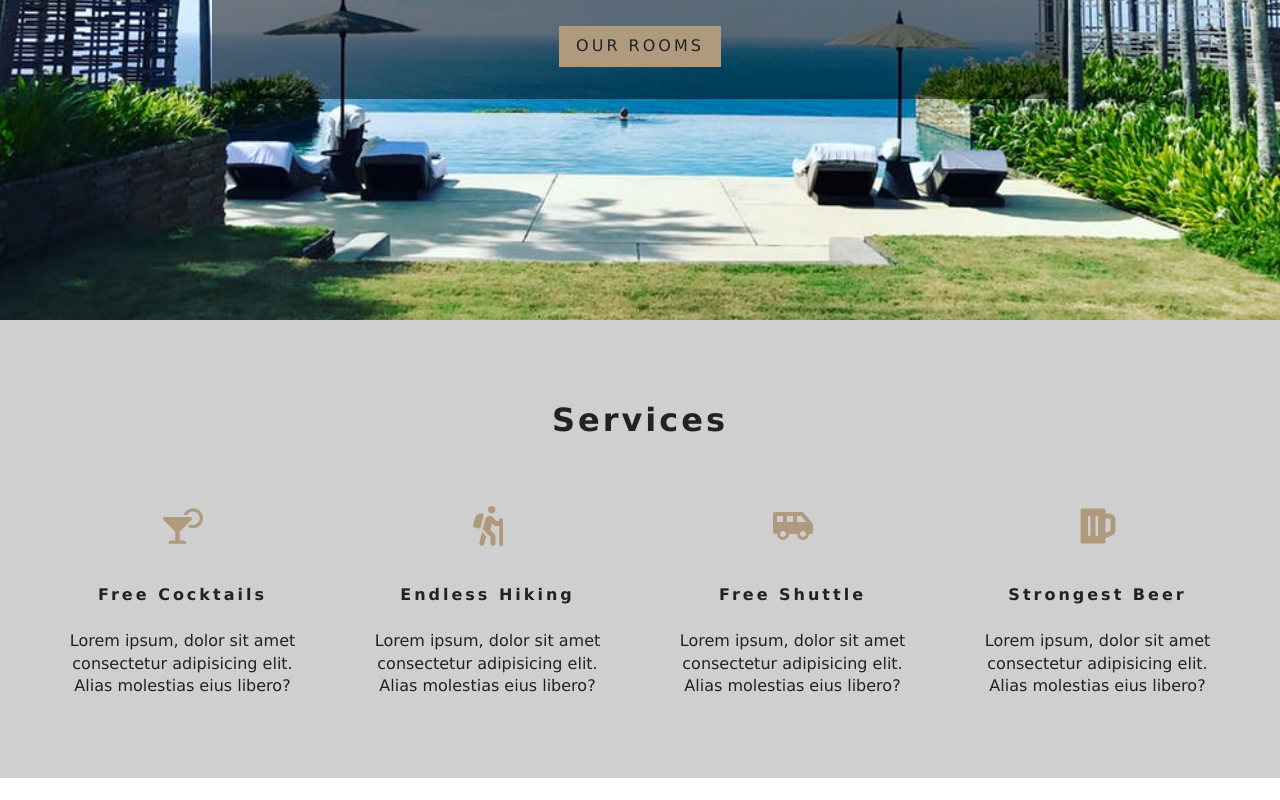
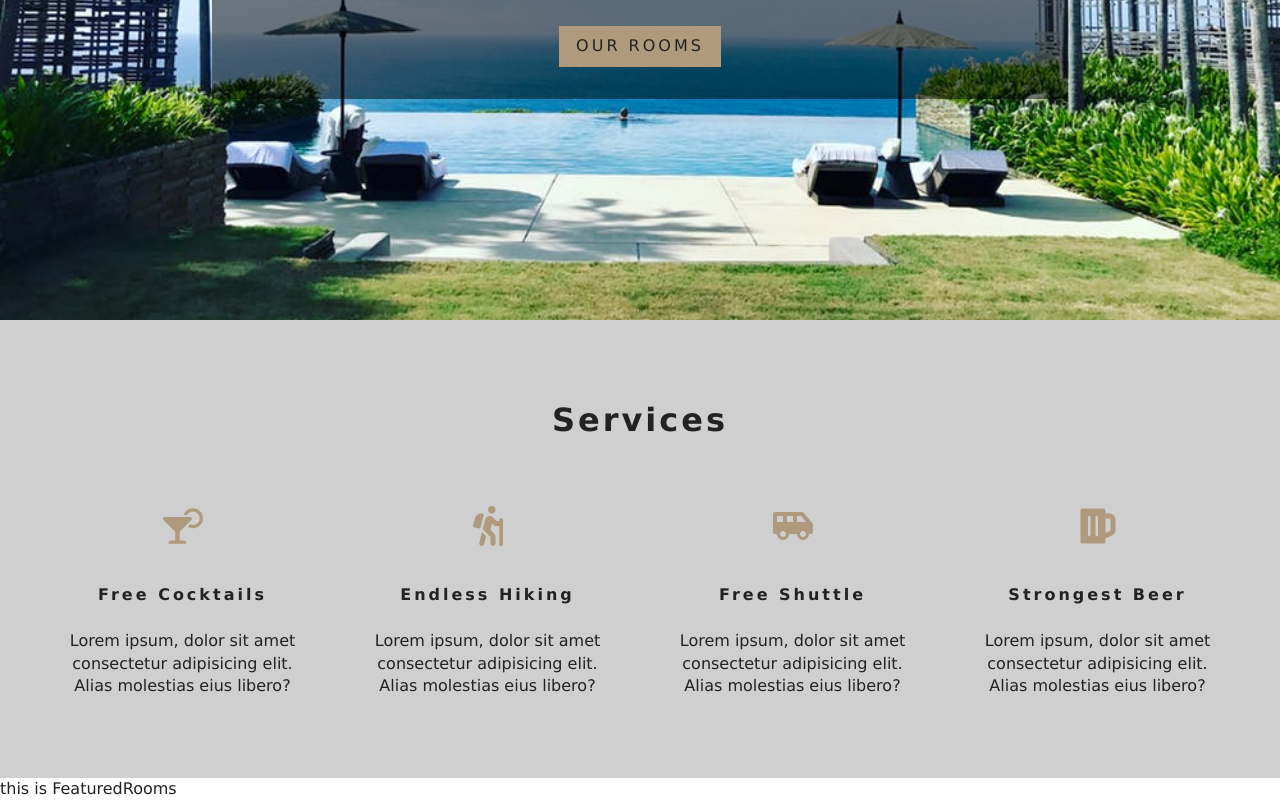
Before and after one commit to armin0chehr/react-beach-resort-project-v2.1, a React (Create React App) app: page / in a window 1280 px wide. Shown: the part 480-1280 px from the top of the page. Before the commit the page ends 1258 px from the top, so only its background shows below. Built offline with nearby package versions, Linux system fonts and the light colour scheme.

Commit message:
initial FeaturedRoom is created and added to home

```diff
--- a/src/components/FeaturedRooms.js
+++ b/src/components/FeaturedRooms.js
@@ -0,0 +1,12 @@
+import React from 'react'
+import {RoomContext} from '../context'
+
+export default class FeaturedRooms extends React.Component {
+	render() {
+		return (
+			<div>
+				this is FeaturedRooms
+			</div>
+		)
+	}
+}
--- a/src/pages/Home.js
+++ b/src/pages/Home.js
@@ -2,6 +2,7 @@ import React from 'react'
 import Hero from '../components/Hero'
 import Banner from '../components/Banner'
 import Services from '../components/Services'
+import FeaturedRooms from '../components/FeaturedRooms'
 
 import {Link} from 'react-router-dom'
 export default function Home() {
@@ -16,6 +17,8 @@ export default function Home() {
 			</Banner>
 		</Hero>
 		<Services/>
+		<FeaturedRooms/>
+
 	</>
 	)
 }
```
